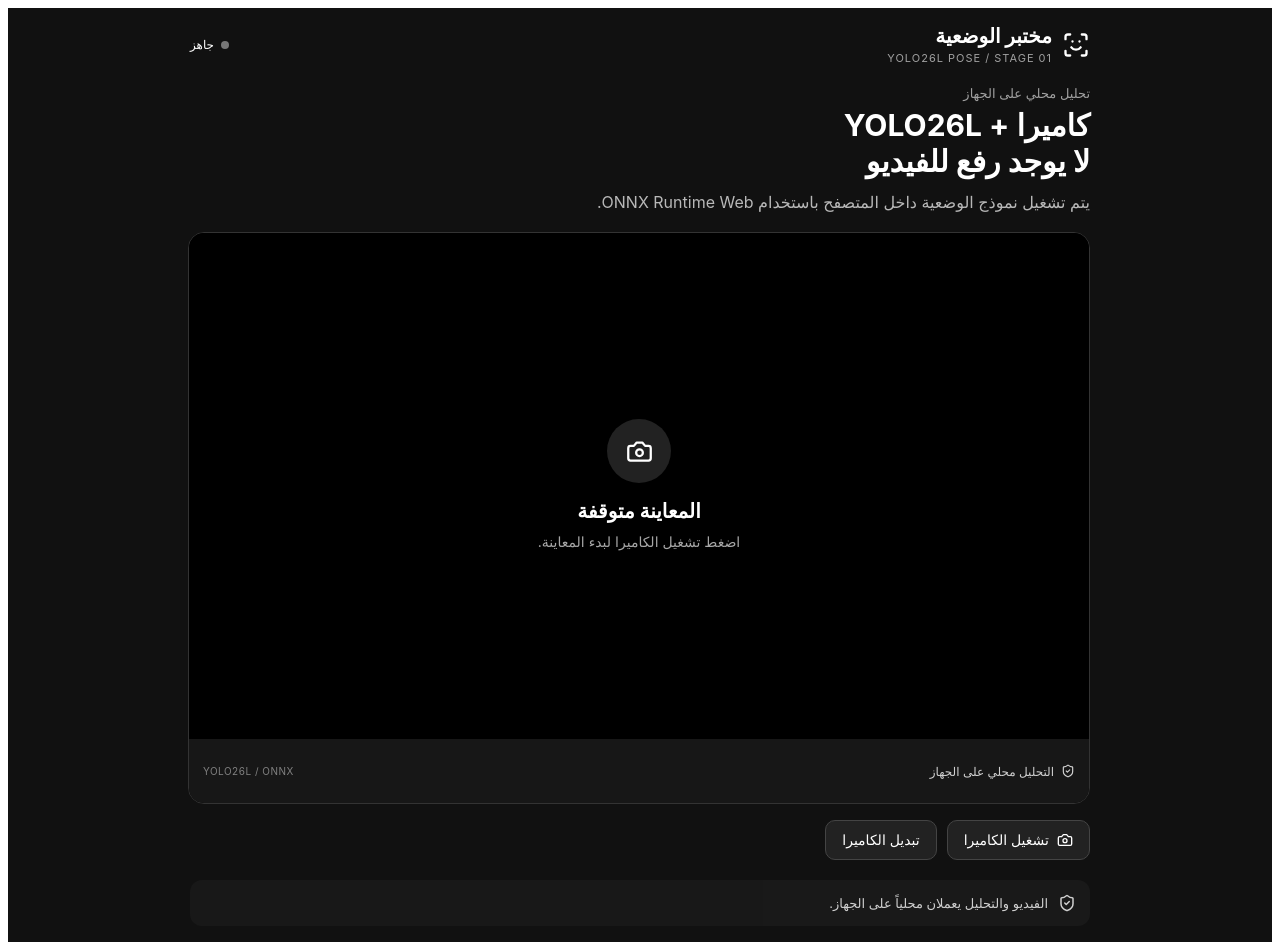
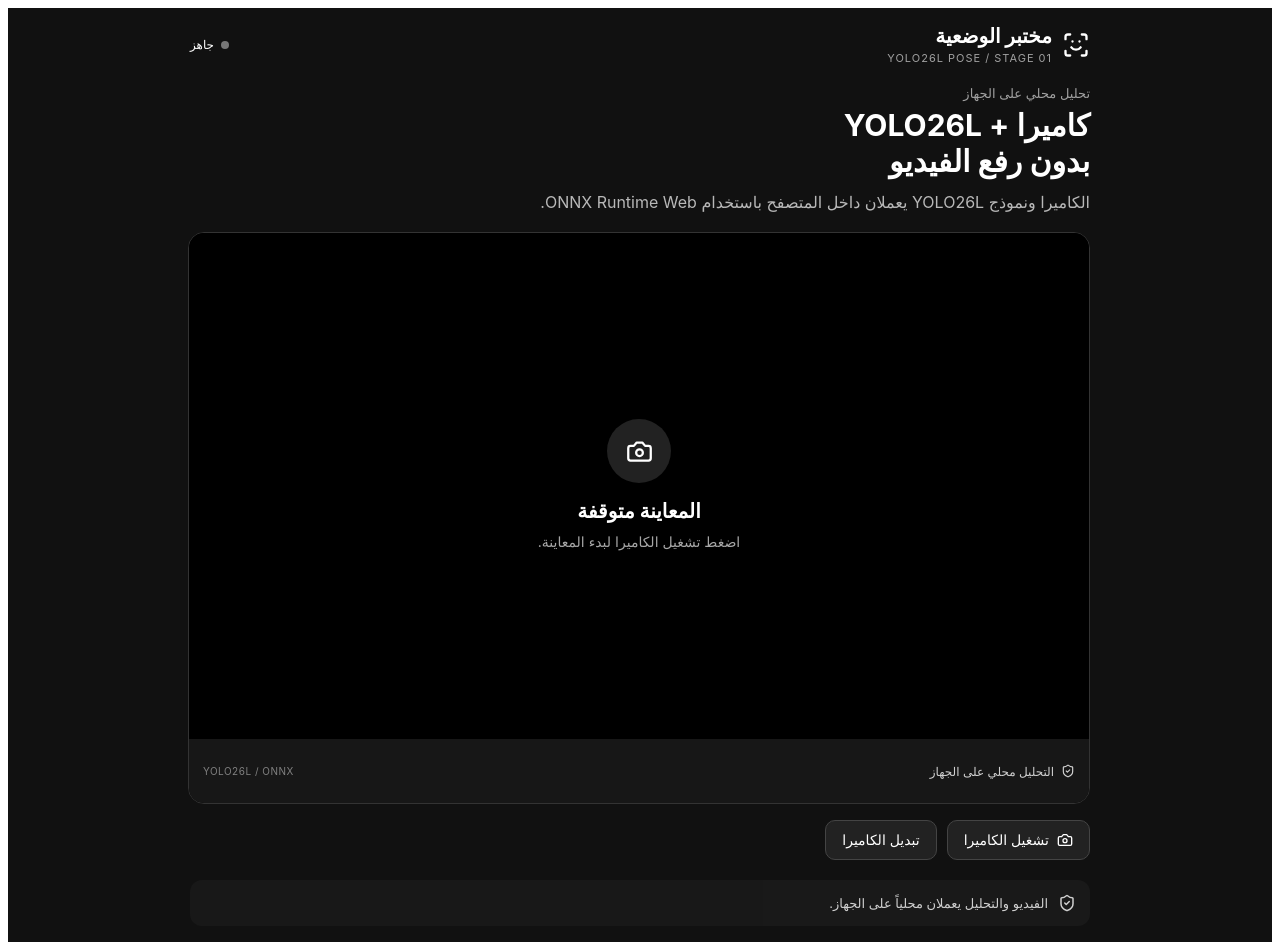
Before and after one commit to qusaialalialsbeeh-art/sallat, a React (Vite) app: page / in a window 1280 px wide. Built offline with nearby package versions, Linux system fonts and the light colour scheme; the HTML template or start-up script is replaced by a standard one.

Commit message:
App.tsx aktualisieren

```diff
--- a/src/App.tsx
+++ b/src/App.tsx
@@ -47,7 +47,7 @@ function App() {
     setError('');
   }, []);
   const switchCamera = useCallback(async () => {
-    const nextFacing =
+    const nextFacing: CameraFacing =
       facing === 'environment'
         ? 'user'
         : 'environment';
@@ -82,16 +82,22 @@ function App() {
         fontFamily:
           '-apple-system, BlinkMacSystemFont, "Segoe UI", sans-serif',
         padding: 16,
+        boxSizing: 'border-box',
+      }}
+    >
+      <div
+        style={{
+          maxWidth: 900,
+          margin: '0 auto',
         }}
       >
         <header
           style={{
-          maxWidth: 900,
-          margin: '0 auto 20px',
             display: 'flex',
             alignItems: 'center',
             justifyContent: 'space-between',
             gap: 16,
+            marginBottom: 20,
           }}
         >
           <div
@@ -144,17 +150,8 @@ function App() {
             {stream ? 'الكاميرا تعمل' : 'جاهز'}
           </div>
         </header>
-      <section
-        style={{
-          maxWidth: 900,
-          margin: '0 auto',
-        }}
-      >
-        <div
-          style={{
-            marginBottom: 16,
-          }}
-        >
+        <section>
+          <div style={{ marginBottom: 16 }}>
             <div
               style={{
                 fontSize: 13,
@@ -173,7 +170,7 @@ function App() {
             >
               كاميرا + YOLO26L
               <br />
-            لا يوجد رفع للفيديو
+              بدون رفع الفيديو
             </h2>
             <p
               style={{
@@ -182,7 +179,7 @@ function App() {
                 lineHeight: 1.7,
               }}
             >
-            يتم تشغيل نموذج الوضعية داخل المتصفح
+              الكاميرا ونموذج YOLO26L يعملان داخل المتصفح
               باستخدام ONNX Runtime Web.
             </p>
           </div>
@@ -272,6 +269,7 @@ function App() {
             </span>
           </div>
         </section>
+      </div>
     </main>
   );
 }
```
Lines whose indentation alone changed are shown as unchanged.
